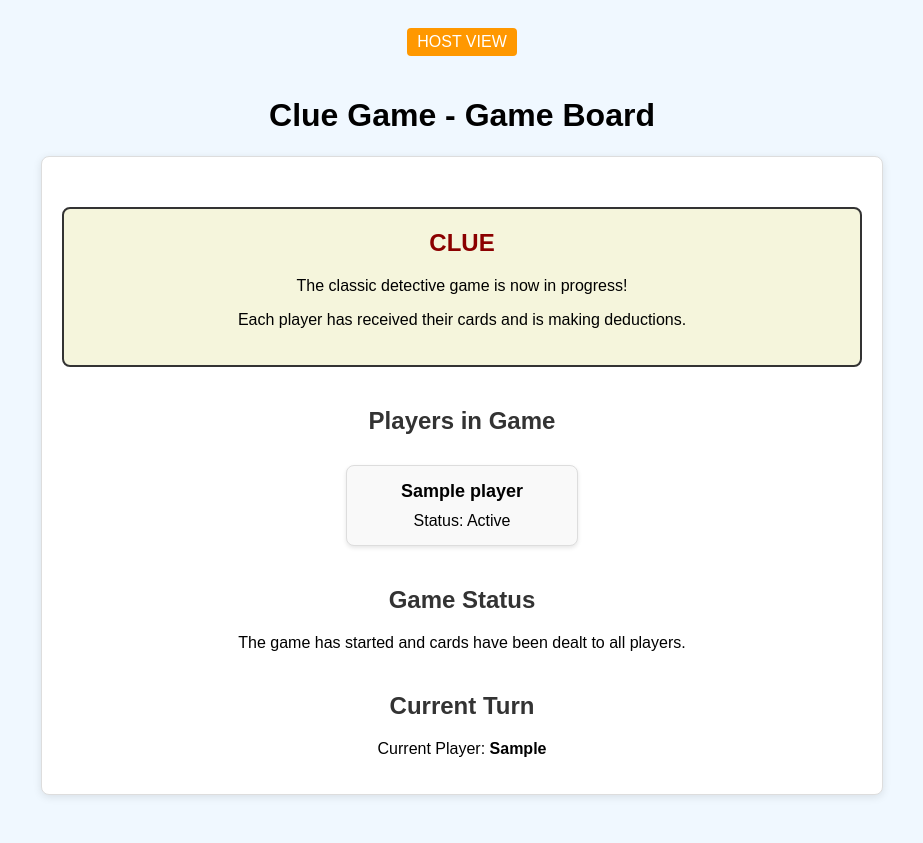
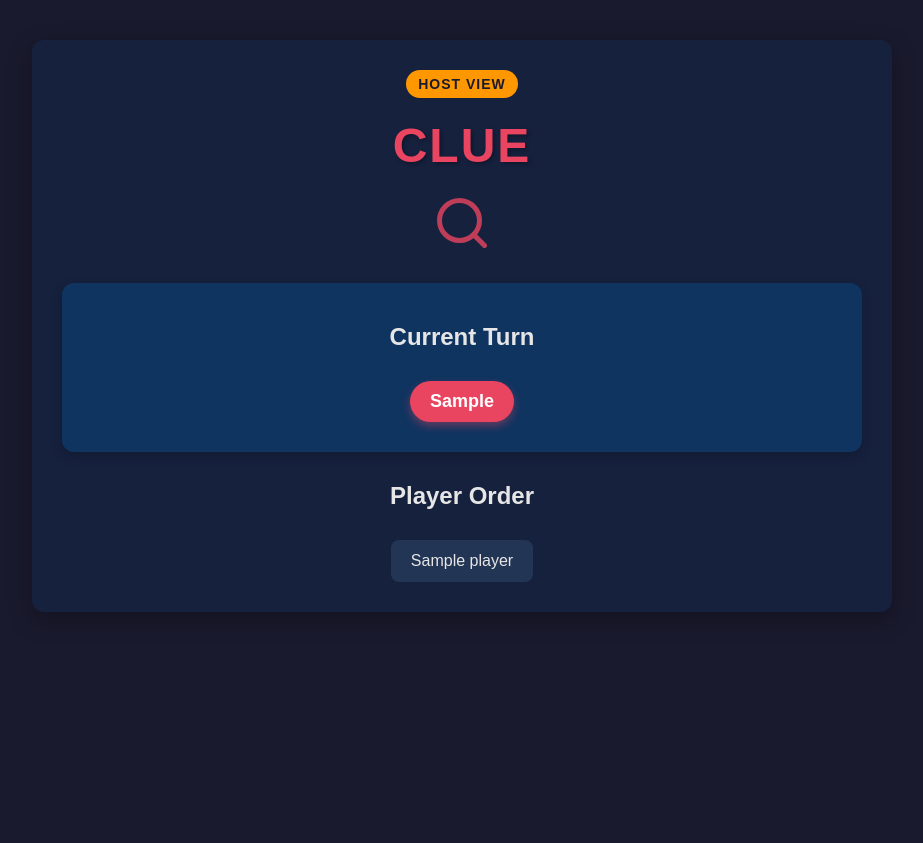
Before and after one commit to RyanPeters785/ClueGame, a Node server app: template views/host-game.ejs in a window 1280 px wide. Shown: the whole page, without its empty margins (178-1101 px from the left). After the commit the page ends 612 px from the top, so only its background shows below. Run offline with Node 20, Linux system fonts and the light colour scheme; the template is opened without the code that fills it: most values are stand-ins (such as "Sample title", 1, 10 or a date in 2020).

Commit message:
fixing turn container

```diff
--- a/views/host-game.ejs
+++ b/views/host-game.ejs
@@ -6,115 +6,122 @@
     <title>Host - Clue Game</title>
     <style>
         body {
-            font-family: Arial, sans-serif;
-            text-align: center;
-            padding: 20px;
-            background-color: #f0f8ff;
-        }
-        .host-label {
-            background-color: #ff9800;
-            color: white;
-            padding: 5px 10px;
-            border-radius: 4px;
-            display: inline-block;
-            margin-bottom: 20px;
+            font-family: 'Montserrat', sans-serif;
+            background-color: #1a1a2e;
+            color: #e6e6e6;
+            margin: 0;
+            padding: 0;
         }
         .game-container {
-            margin: 20px auto;
             max-width: 800px;
-            border: 1px solid #ddd;
+            margin: 40px auto;
+            padding: 30px;
+            background-color: #16213e;
+            border-radius: 12px;
+            box-shadow: 0 8px 24px rgba(0, 0, 0, 0.3);
+        }
+        .host-badge {
+            background-color: #ff9800;
+            color: #1a1a2e;
+            padding: 6px 12px;
+            border-radius: 20px;
+            font-weight: bold;
+            display: inline-block;
+            margin-bottom: 10px;
+            font-size: 14px;
+            letter-spacing: 1px;
+        }
+        .game-header {
+            text-align: center;
+            margin-bottom: 30px;
+        }
+        .game-title {
+            font-size: 48px;
+            font-weight: 800;
+            color: #e94560;
+            margin: 10px 0 20px;
+            text-shadow: 2px 2px 4px rgba(0, 0, 0, 0.3);
+            letter-spacing: 2px;
+        }
+        .turn-display {
+            background-color: #0f3460;
+            border-radius: 12px;
             padding: 20px;
-            border-radius: 8px;
-            background-color: white;
-            box-shadow: 0 2px 8px rgba(0, 0, 0, 0.1);
+            margin: 30px 0;
+            text-align: center;
+            box-shadow: 0 4px 12px rgba(0, 0, 0, 0.2);
         }
-        .players-list {
+        .current-player {
+            background-color: #e94560;
+            color: white;
+            padding: 10px 20px;
+            border-radius: 30px;
+            font-size: 18px;
+            font-weight: bold;
+            display: inline-block;
+            margin: 10px 0;
+            box-shadow: 0 4px 8px rgba(233, 69, 96, 0.4);
+        }
+        .player-order {
             display: flex;
             flex-wrap: wrap;
             justify-content: center;
-            gap: 20px;
+            gap: 10px;
             margin-top: 30px;
         }
-        .player-card {
-            border: 1px solid #ddd;
+        .player {
+            background-color: #233554;
             border-radius: 8px;
-            padding: 15px;
-            width: 200px;
-            background-color: #f9f9f9;
-            box-shadow: 0 2px 4px rgba(0, 0, 0, 0.1);
+            padding: 12px 20px;
+            transition: all 0.3s ease;
+        }
+        .player.active {
+            background-color: #e94560;
+            transform: scale(1.05);
+            font-weight: bold;
         }
         .player-name {
-            font-weight: bold;
-            margin-bottom: 10px;
-            font-size: 18px;
+            font-size: 16px;
         }
-        h2 {
-            color: #333;
-            margin-top: 40px;
-        }
-        .game-board {
-            margin-top: 30px;
-            border: 2px solid #333;
-            border-radius: 8px;
-            padding: 20px;
-            background-color: #f5f5dc;
-        }
-        .game-title {
+        .turn-order-title {
             font-size: 24px;
-            font-weight: bold;
-            color: #8b0000;
-            margin-bottom: 20px;
-        }.current-turn {
-            background-color: #f0f0f0;
-            border: 2px solid #4CAF50;
-            border-radius: 8px;
-            padding: 15px;
-            margin: 20px 0;
+            color: #e6e6e6;
+            margin: 30px 0 15px;
             text-align: center;
         }
-        .turn-notification {
-            background-color: #e7f3fe;
-            border: 1px solid #b6d4fe;
-            color: #0062cc;
-            padding: 10px;
-            border-radius: 5px;
-            margin-top: 15px;
-        }
-        .waiting-notification {
-            background-color: #fff3cd;
-            border: 1px solid #ffeeba;
-            color: #856404;
-            padding: 10px;
-            border-radius: 5px;
-            margin-top: 15px;
+        .magnifying-glass {
+            width: 60px;
+            height: 60px;
+            margin: 0 auto 20px;
+            display: block;
+            opacity: 0.8;
         }
     </style>
 </head>
 <body>
-    <div class="host-label">HOST VIEW</div>
-    <h1>Clue Game - Game Board</h1>
-
     <div class="game-container">
-        <div class="game-board">
-            <div class="game-title">CLUE</div>
-            <p>The classic detective game is now in progress!</p>
-            <p>Each player has received their cards and is making deductions.</p>
+        <div class="game-header">
+            <span class="host-badge">HOST VIEW</span>
+            <h1 class="game-title">CLUE</h1>
+            <svg class="magnifying-glass" viewBox="0 0 24 24" fill="none" xmlns="http://www.w3.org/2000/svg">
+                <path d="M11 19C15.4183 19 19 15.4183 19 11C19 6.58172 15.4183 3 11 3C6.58172 3 3 6.58172 3 11C3 15.4183 6.58172 19 11 19Z" stroke="#e94560" stroke-width="2" stroke-linecap="round" stroke-linejoin="round"/>
+                <path d="M21 21L16.65 16.65" stroke="#e94560" stroke-width="2" stroke-linecap="round" stroke-linejoin="round"/>
+            </svg>
         </div>
 
-        <h2>Players in Game</h2>
-        <div class="players-list">
+        <div class="turn-display">
+            <h2>Current Turn</h2>
+            <div class="current-player"><%= currentTurn %></div>
+        </div>
+
+        <h3 class="turn-order-title">Player Order</h3>
+        <div class="player-order">
             <% players.forEach(player => { %>
-                <div class="player-card">
+                <div class="player <%= player === currentTurn ? 'active' : '' %>">
                     <div class="player-name"><%= player %></div>
-                    <div>Status: Active</div>
                 </div>
             <% }); %>
         </div>
-
-        <h2>Game Status</h2>
-        <p>The game has started and cards have been dealt to all players.</p>
-        <h2>Current Turn</h2>
-        <p>Current Player: <strong><%= currentTurn %></strong></p>
     </div>
 </body>
 </html>
--- a/views/make-suggestion.ejs
+++ b/views/make-suggestion.ejs
@@ -184,6 +184,8 @@
                         resultDiv.innerHTML = `<div class="turn-notification">${data.message}</div>`;
                         suggestionForm.querySelectorAll('input, button').forEach(el => el.disabled = true);
                         window.location.href = '/game';
+
+                        checkForSuggestionResponse();
                     } else {
                         alert('Error: ' + data.message);
                     }
```
Also changed, not shown: controllers/gameController.js (+5 -7 lines), views/game.ejs (+22 -14 lines).
